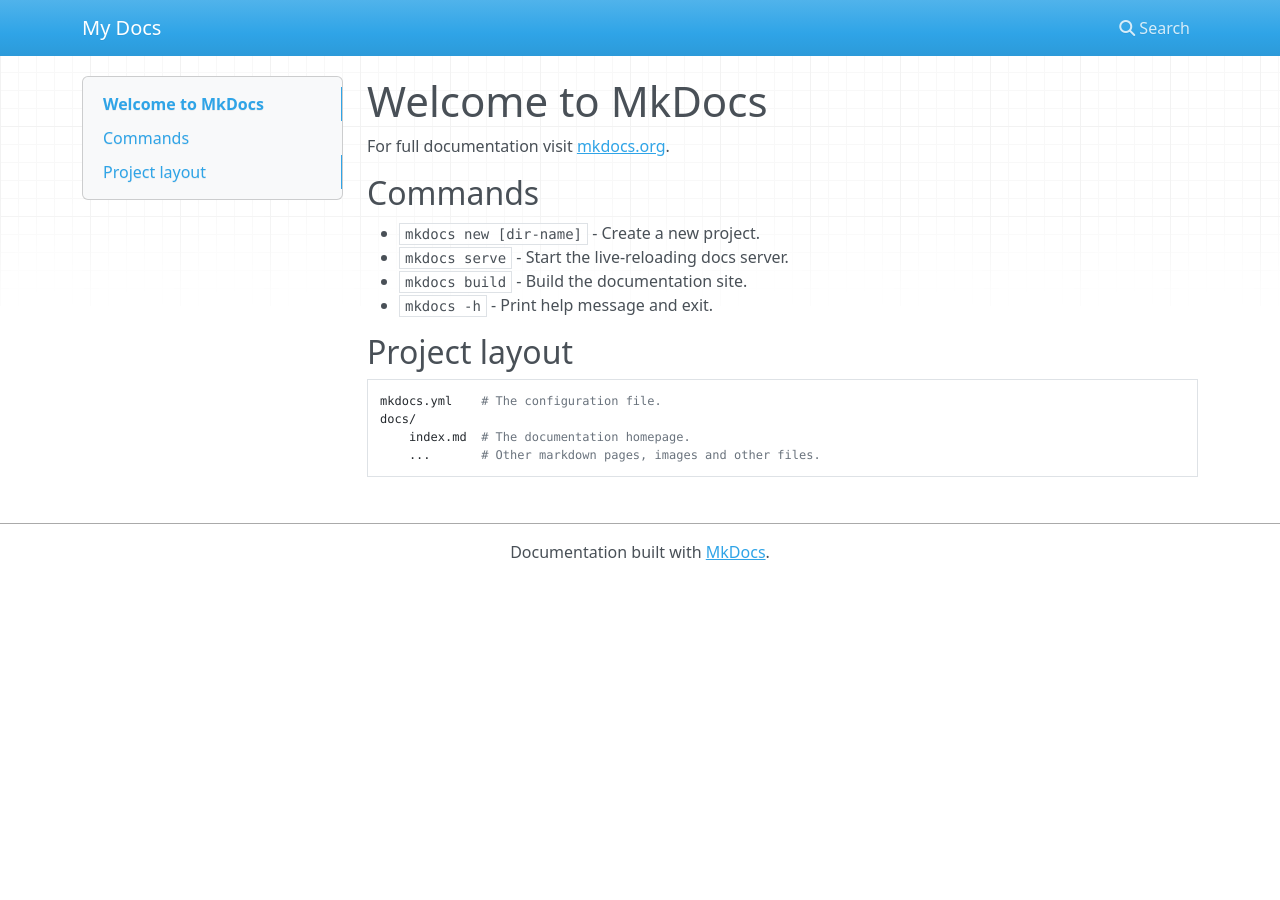
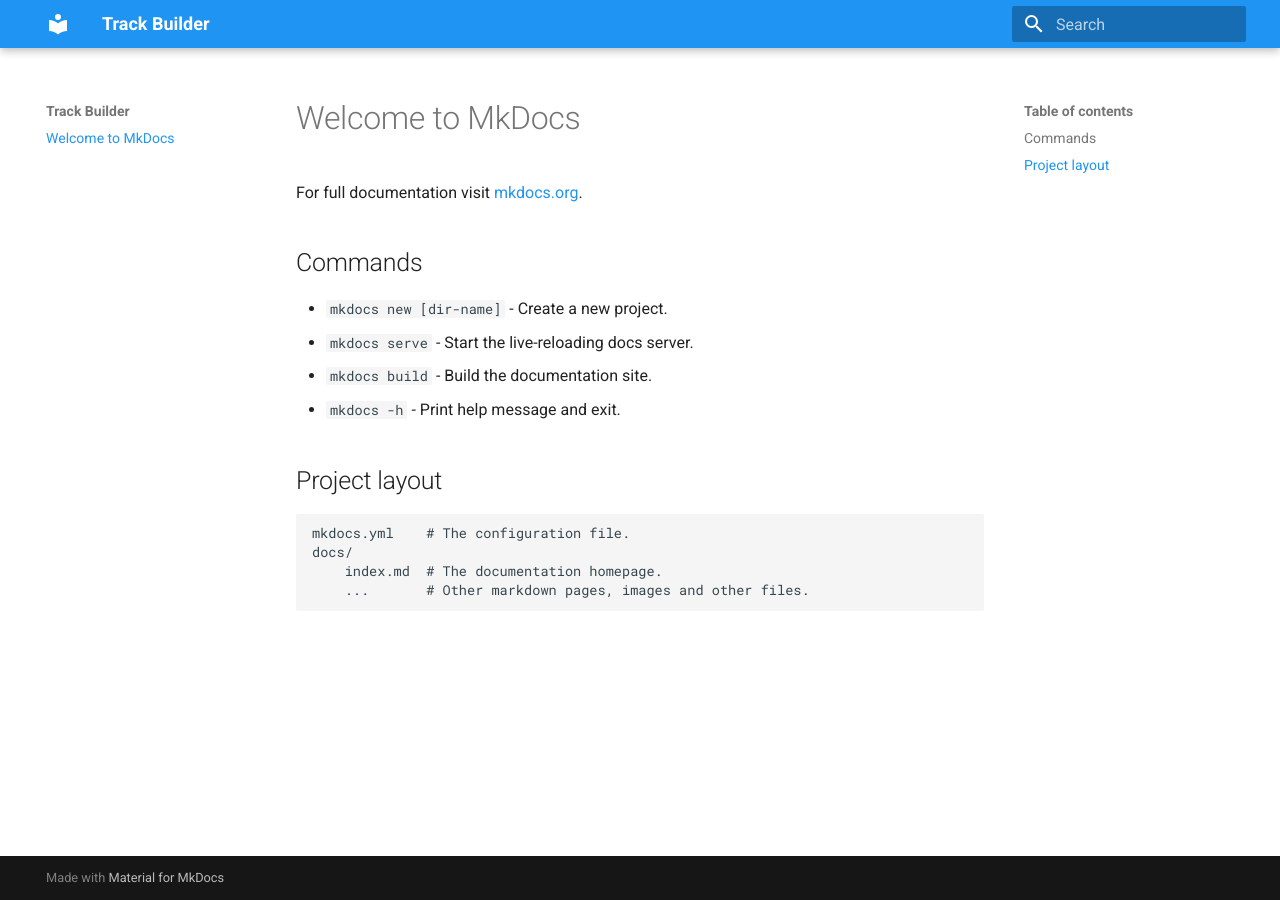
Before and after one commit to Twin1Twin2/track-builder-v0.1.0, an MkDocs documentation site: the page built from docs/index.md, in a window 1280 px wide. Built offline with MkDocs 1.6.1 and Material for MkDocs 9.7.7, drawn with Linux system fonts in a browser that asks for light colours; nearby versions of some CDN libraries.

Commit message:
Setup site config

```diff
--- a/mkdocs.yml
+++ b/mkdocs.yml
@@ -1 +1,13 @@
-site_name: My Docs
+site_name: Track Builder
+
+theme:
+  name: material
+  palette:
+    primary: blue
+
+plugins:
+  - search
+
+markdown_extensions:
+  - codehilite:
+      guess_lang: false
```
